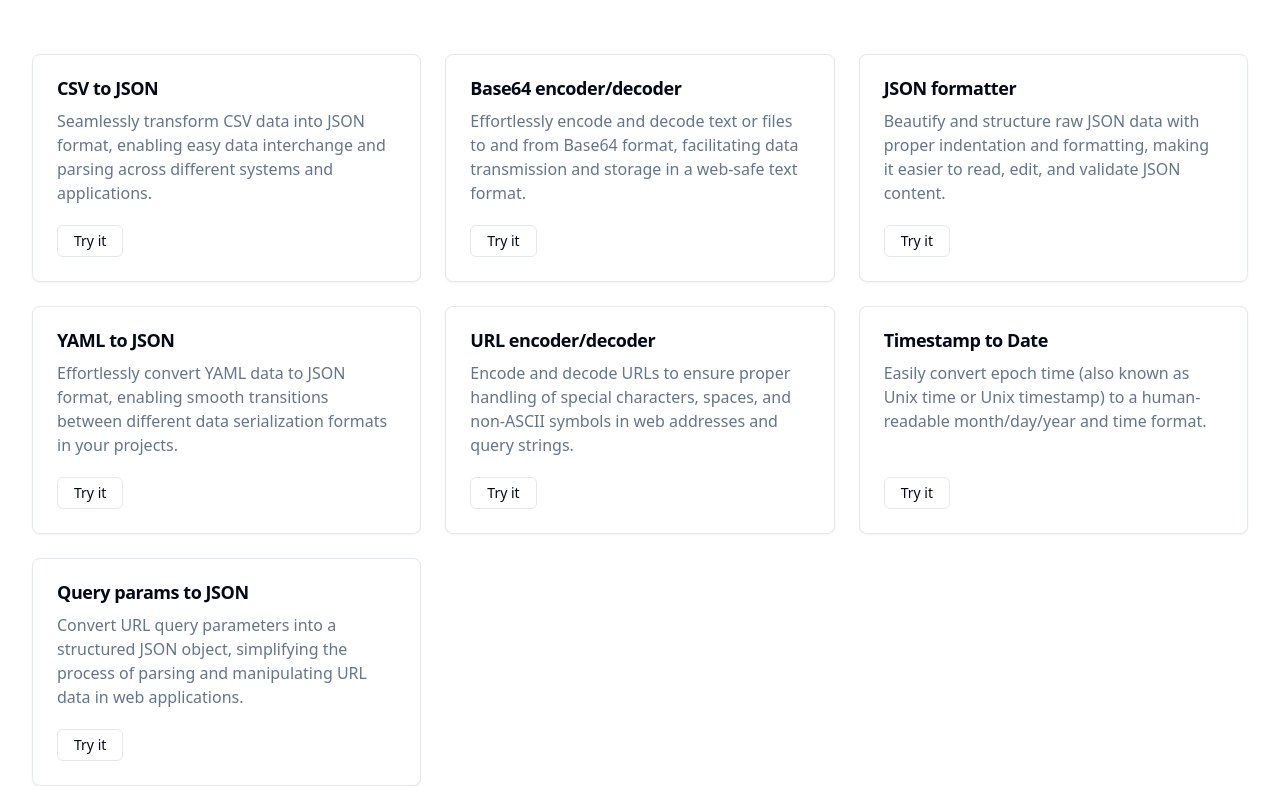
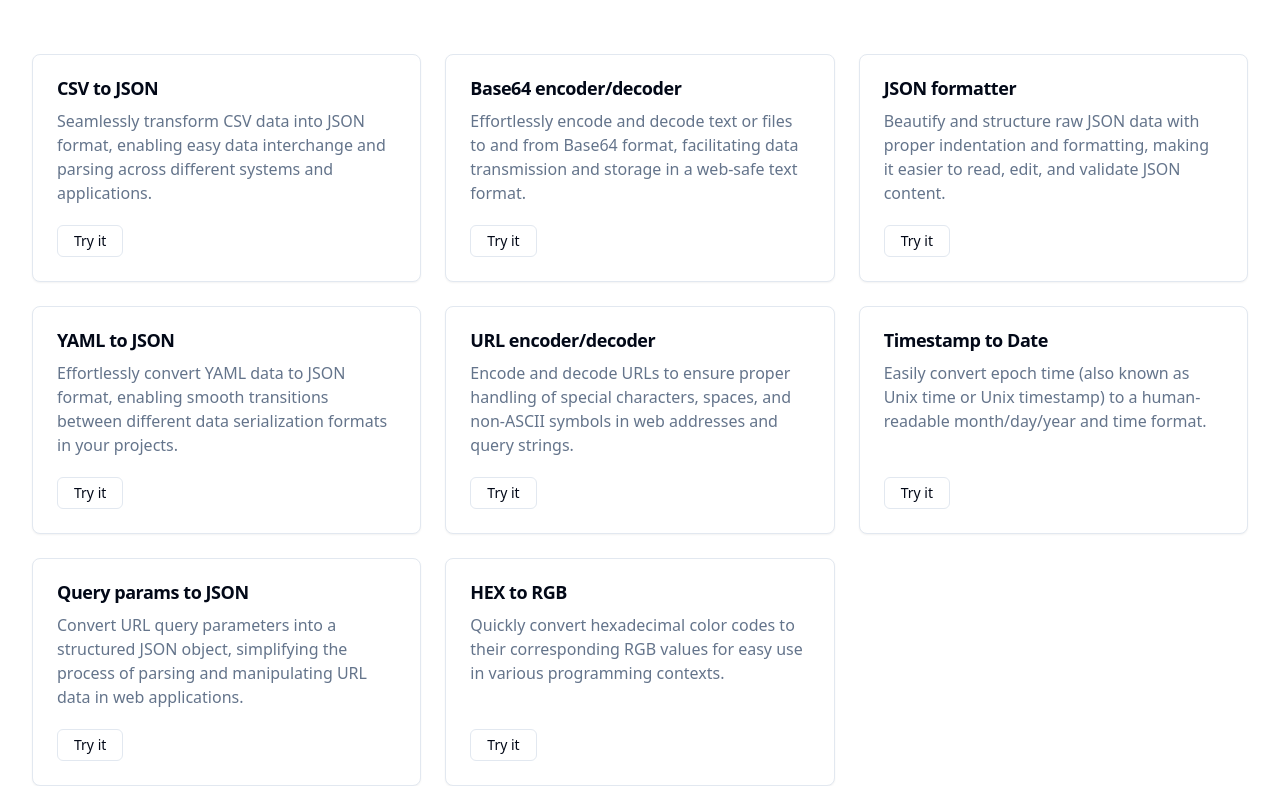
Before and after one commit to jamdotdev/jam-dev-utilities, a Next.js app: page / in a window 1280 px wide. Shown: the part 318-1104 px from the top of the page. Built offline with nearby package versions, Linux system fonts and the light colour scheme.

Commit message:
feat: add HEX to RGB to tools list

```diff
--- a/components/tools-list.ts
+++ b/components/tools-list.ts
@@ -41,4 +41,10 @@ export const tools = [
       "Convert URL query parameters into a structured JSON object, simplifying the process of parsing and manipulating URL data in web applications.",
     link: "utilities/query-params-to-json",
   },
+  {
+    title: "HEX to RGB",
+    description:
+      "Quickly convert hexadecimal color codes to their corresponding RGB values for easy use in various programming contexts.",
+    link: "utilities/hex-to-rgb",
+  },
 ];
```
